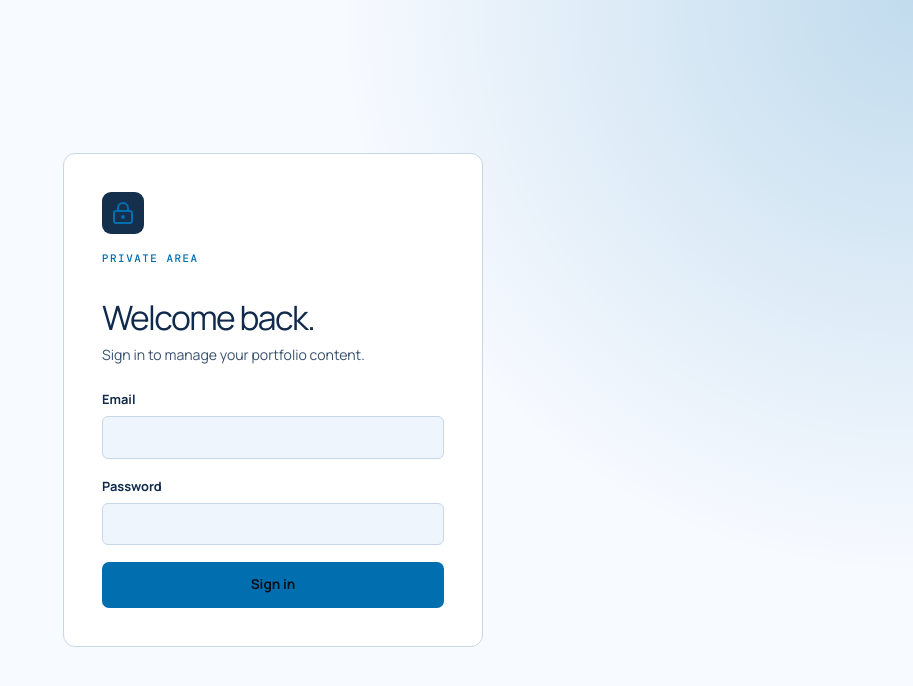
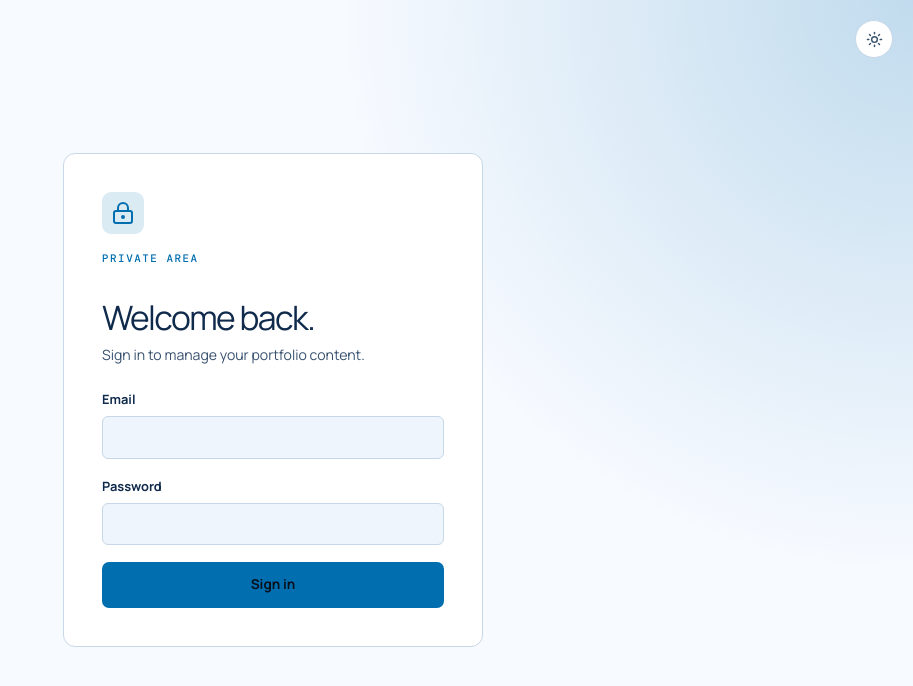
Before and after one commit to JomsCode21/portfolio-frontend, a React (Vite) app: page /admin/login in a window 1280 px wide. Shown: the top 686 px of the page, without its empty margins (367-1280 px from the left). Built offline with nearby package versions, Linux system fonts and the light colour scheme; no server answers.

Commit message:
feat: integrate ThemeToggle component into AdminLayout and LoginPage for theme switching

```diff
--- a/src/assets/styles.css
+++ b/src/assets/styles.css
@@ -97,13 +97,13 @@
   justify-content: flex-end;
   padding: 0 36px;
 }
-.admin-header div {
+.admin-user {
   display: flex;
   flex-direction: column;
   text-align: right;
   font-size: 0.78rem;
 }
-.admin-header span {
+.admin-user span {
   color: var(--muted);
   font-size: 0.7rem;
 }
@@ -1820,3 +1820,34 @@ th,
     gap: 8px;
   }
 }
+
+/* Admin surfaces use the same tokens as the public portfolio. */
+.login-page {
+  position: relative;
+}
+.login-theme-toggle {
+  position: fixed;
+  top: max(20px, env(safe-area-inset-top));
+  right: max(20px, env(safe-area-inset-right));
+  z-index: 1;
+}
+.admin-header > .theme-toggle {
+  margin-right: 2px;
+}
+.login-icon {
+  background: color-mix(in srgb, var(--accent) 14%, var(--panel));
+  color: var(--accent);
+}
+.message-icon,
+.sender-avatar {
+  background: color-mix(in srgb, var(--accent) 13%, var(--panel));
+  color: var(--accent);
+}
+.message-icon {
+  border-color: color-mix(in srgb, var(--accent) 35%, var(--line));
+}
+@media (max-width: 760px) {
+  .admin-header > .theme-toggle {
+    margin-left: auto;
+  }
+}
--- a/src/layouts/AdminLayout.tsx
+++ b/src/layouts/AdminLayout.tsx
@@ -14,6 +14,7 @@ import {
 } from 'lucide-react';
 import { NavLink, Outlet } from 'react-router-dom';
 import { useAuth } from '../context/AuthContext';
+import ThemeToggle from '../components/ThemeToggle';
 import type { LucideIcon } from 'lucide-react';
 const items: [string, LucideIcon, string][] = [
   ['dashboard', BarChart3, 'Overview'],
@@ -55,7 +56,8 @@ export default function AdminLayout() {
           >
             <Menu />
           </button>
-          <div>
+          <ThemeToggle />
+          <div className="admin-user">
             <strong>{user?.name || 'Administrator'}</strong>
             <span>{user?.email}</span>
           </div>
--- a/src/pages/admin/LoginPage.tsx
+++ b/src/pages/admin/LoginPage.tsx
@@ -3,6 +3,7 @@ import { Navigate, useLocation, useNavigate } from 'react-router-dom';
 import { LockKeyhole } from 'lucide-react';
 import { useAuth } from '../../context/AuthContext';
 import { Toast } from '../../components/Ui';
+import ThemeToggle from '../../components/ThemeToggle';
 export default function LoginPage() {
   const { user, login } = useAuth();
   const nav = useNavigate(),
@@ -28,6 +29,9 @@ export default function LoginPage() {
   };
   return (
     <main className="login-page">
+      <div className="login-theme-toggle">
+        <ThemeToggle />
+      </div>
       <form onSubmit={submit} className="login-card">
         <span className="login-icon">
           <LockKeyhole />
```
Also changed, not shown: vercel.json (deleted), 2 other files (tests, documents, lock files or other folders).
